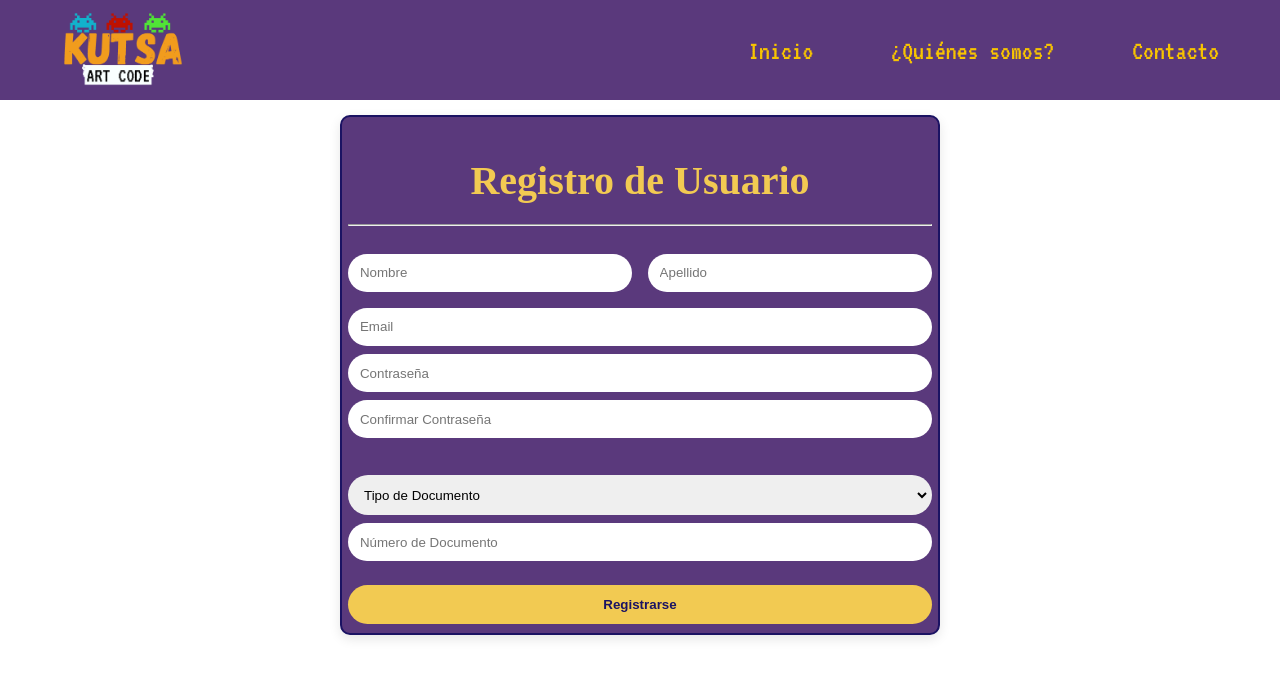
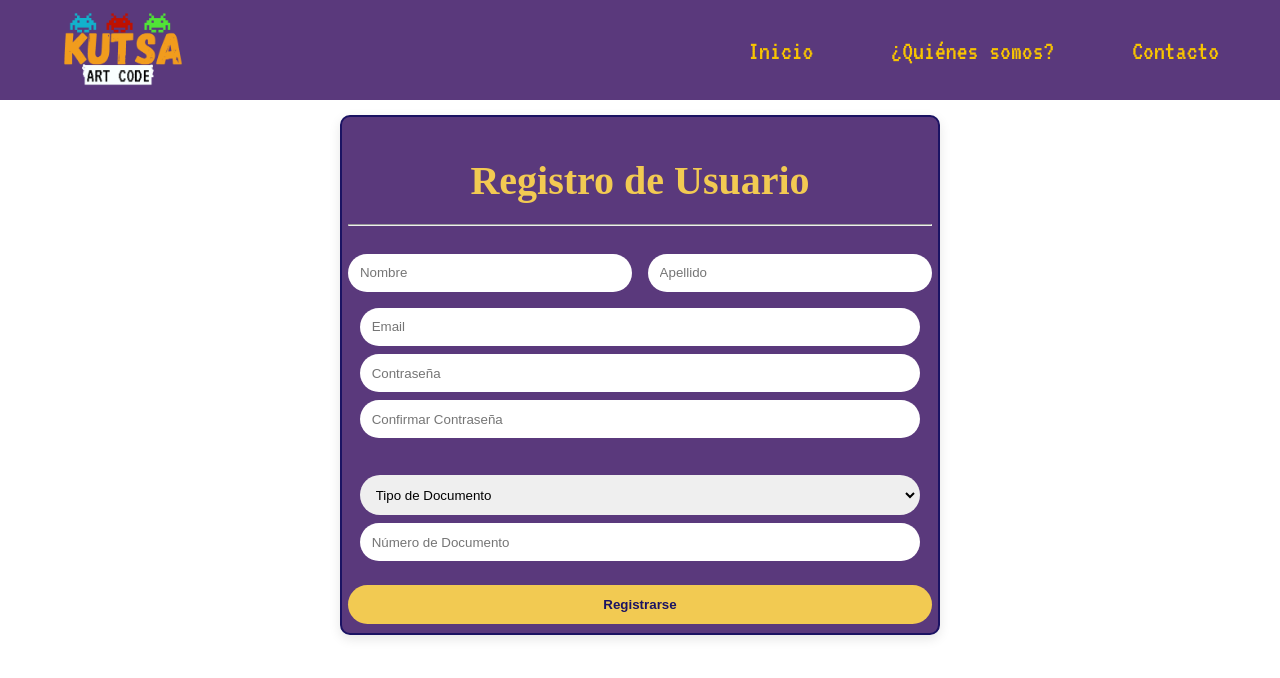
Before and after one commit to MarlonAngarita/Proyecto_final_v2, an Angular app in the folder Frontend/: page /registro in a window 1280 px wide. Shown: the top 678 px of the page. Built offline with nearby package versions, Linux system fonts and the light colour scheme.

Commit message:
Tamaño row nombre apellido

```diff
--- a/Frontend/src/app/pages/Registro/registro.css
+++ b/Frontend/src/app/pages/Registro/registro.css
@@ -32,18 +32,19 @@ h1 {
 .row {
   display: flex;
   gap: 1rem;
+  input {
+    flex: 1;
+}
 }
 
-.row input {
-  flex: 1;
-}
+
 
 /* ========== INPUTS Y SELECTS ========== */
 select,
 input
  {
   display: block;
-  width: 100%;
+  width: 96%;
   margin: 0.5rem auto;
   padding: 0.6rem;
   border-radius: 50px;
```
